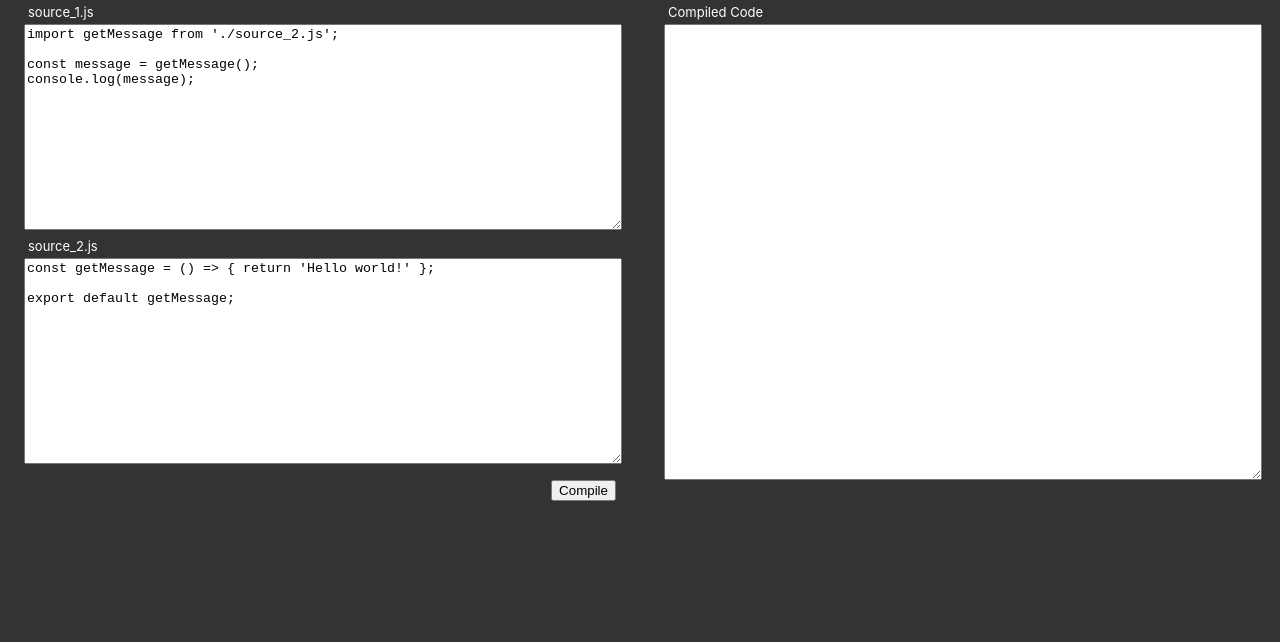
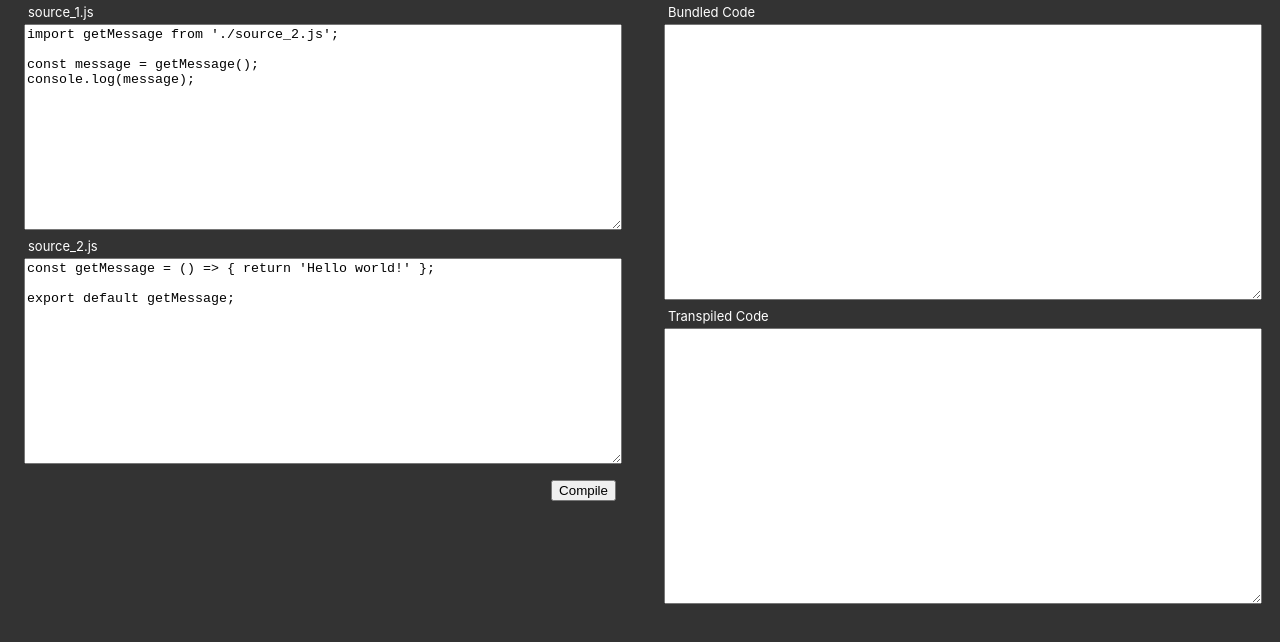
Before and after one commit to code-with-blanc/bundling-standalone, a React (Create React App) app: page / in a window 1280 px wide. Shown: the top 642 px of the page. Built offline with nearby package versions, Linux system fonts and the light colour scheme.

Commit message:
Some cleanup

```diff
--- a/src/App.js
+++ b/src/App.js
@@ -21,10 +21,11 @@ function App() {
 
     try {
       const bundle = await rollupBundle(sources);
-      const transpiled = babelTranspile([bundle])[0];
+      const transpiled = babelTranspile(bundle);
 
       setResult({
-        source: transpiled,
+        bundled: bundle,
+        transpiled: transpiled,
       });
       setAppState(STATE_SUCCESS);
     } catch(e) {
@@ -45,14 +46,8 @@ function App() {
         {
           appState === STATE_SUCCESS ? (
             <Result
-              code={result.source}
-            />
-          ) : null
-        }
-        {
-          appState === STATE_ERROR ? (
-            <ErrorView
-              error={result.error}
+              bundled={result.bundled}
+              transpiled={result.transpiled}
             />
           ) : null
         }
@@ -63,6 +58,13 @@ function App() {
             </div>
           ) : null
         }
+        {
+          appState === STATE_ERROR ? (
+            <ErrorView
+              error={result.error}
+            />
+          ) : null
+        }
       </div>
     </div>
   );
--- a/src/compile.js
+++ b/src/compile.js
@@ -2,23 +2,20 @@ import * as Babel from '@babel/standalone';
 import * as rollup from 'rollup';
 import virtual from '@rollup/plugin-virtual';
 
-export function babelTranspile(sources) {
+export function babelTranspile(source) {
   const babelConfig = {
     presets: ['env'],
   };
 
-  let output = [];
+  console.log('Begin babel');
+  const result = Babel.transform(source, babelConfig);
+  console.log('End babel');
 
-  sources.forEach((src, i) => {
-    console.log(`[${i}] Begin transpile`)
-    output.push(Babel.transform(src, babelConfig).code);
-    console.log(`[${i}] End transpile`)
-  });
-
-  return output;
+  return result.code;
 };
 
 export async function rollupBundle(sources) {
+  // We use @rollup/plugin-virtual to load the sources in-memory
   const inputOptions = {
     input: 'source_1.js',
     plugins: [
@@ -28,13 +25,10 @@ export async function rollupBundle(sources) {
       })
     ],
   };
-  const outputOptions = {
-    plugins: [
-    ]
-  };
+  const outputOptions = {};
 
+  // create a bundle
   console.log('Begin rollup')
-  // create a bundle
   const bundle = await rollup.rollup(inputOptions);
 
   // generate output specific code in-memory
@@ -43,6 +37,5 @@ export async function rollupBundle(sources) {
   const { output } = await bundle.generate(outputOptions);
 
   console.log('End rollup')
-
   return output[0].code;
 };
--- a/src/views/Result.jsx
+++ b/src/views/Result.jsx
@@ -3,14 +3,19 @@ import React from 'react'
 import TextArea from './TextArea';
 
 const Result = ({
-  code
+  bundled, transpiled
 }) => {
   return (
     <div>
       <TextArea
-        label="Compiled Code"
-        text={code}
-        rows={30}
+        label="Bundled Code"
+        text={bundled}
+        rows={18}
+      />
+      <TextArea
+        label="Transpiled Code"
+        text={transpiled}
+        rows={18}
       />
     </div>
   )
```
